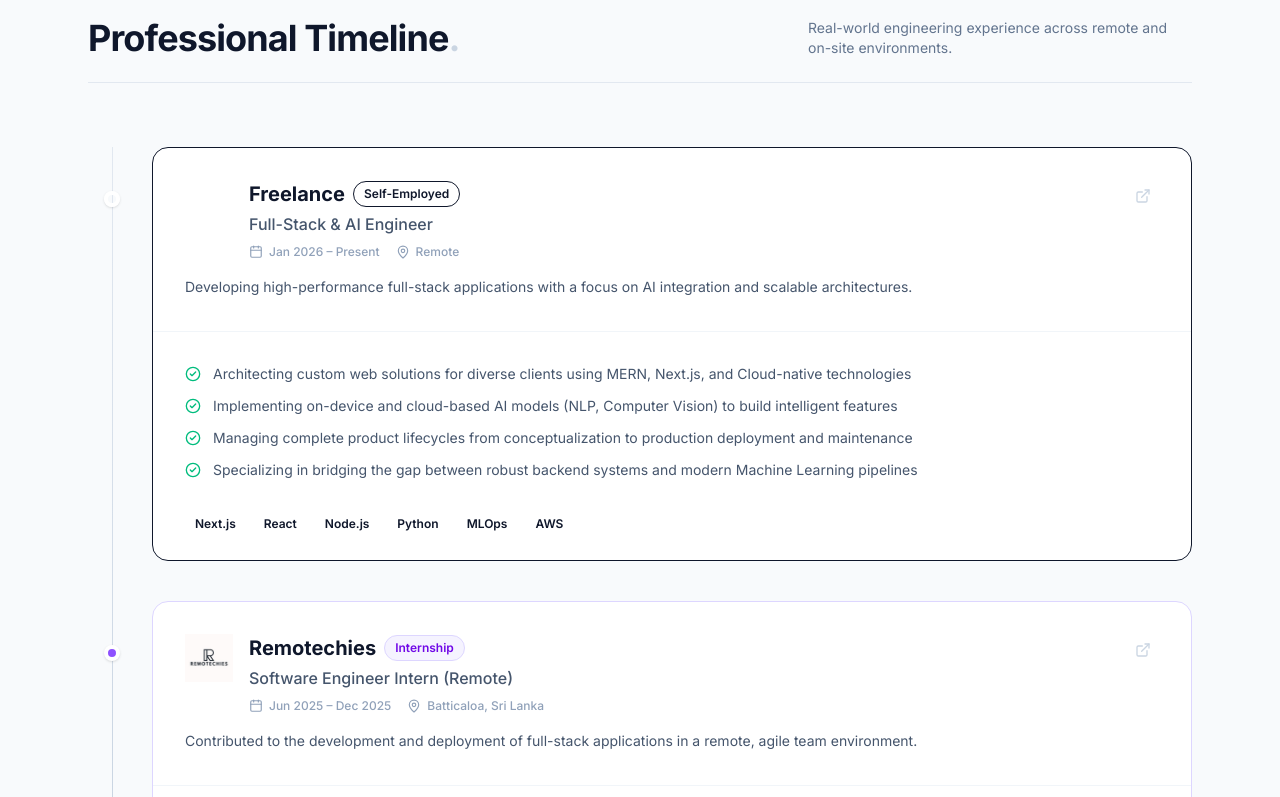
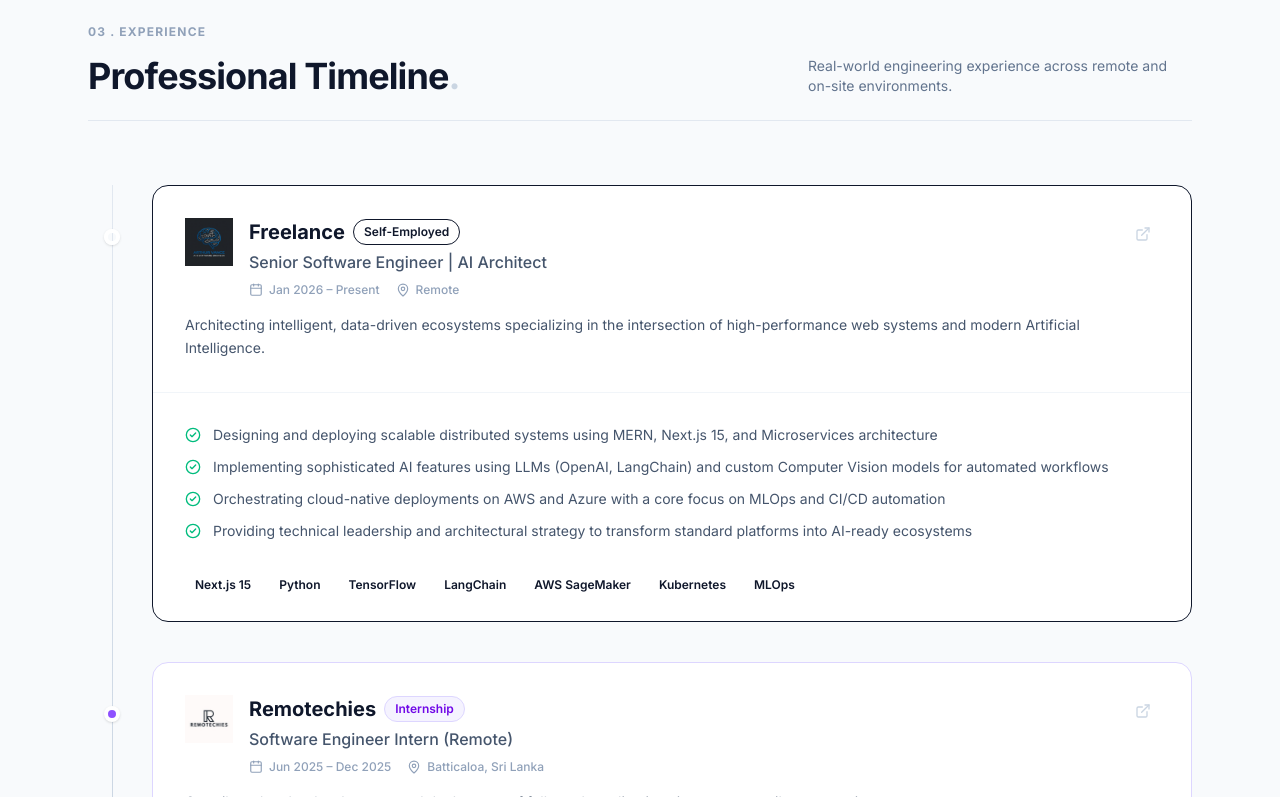
Before and after one commit to Laksopan23/laksopan, a React (Vite) app: page / in a window 1280 px wide. Shown: the part 2768-3565 px from the top of the page. Built offline with nearby package versions, Linux system fonts and the light colour scheme; no server answers.

Commit message:
Identity: Finalized Senior AI Architect role and expanded advanced skill matrix

```diff
--- a/src/components/Skills.tsx
+++ b/src/components/Skills.tsx
@@ -105,7 +105,8 @@ function SkillBar({ name, level, barColor, delay }: { name: string; level: numbe
 const extraSkills = [
   'PHP', 'Laravel', 'Bootstrap', 'Hostinger', 'Java', 'Kotlin', 'C / C++',
   'SBERT', 'Prisma', 'JWT', 'Socket.io', 'Redis', 'GraphQL', 'Nginx',
-  'Linux', 'Figma', 'Postman', 'Jest',
+  'Linux', 'Figma', 'Postman', 'Jest', 'TensorFlow', 'PyTorch', 'LangChain',
+  'OpenCV', 'Scikit-learn', 'Kubernetes', 'CI/CD', 'Terraform', 'GCP'
 ];
 
 export default function Skills() {
--- a/src/data/portfolio.ts
+++ b/src/data/portfolio.ts
@@ -1,5 +1,6 @@
 import remotechiesLogo from '../assets/companies/remotechies.png';
 import dgatewayinLogo from '../assets/companies/dgatewayin.png';
+import freelanceLogo from '../assets/companies/freelance.png';
 import { Project, Experience } from '../types';
 
 export const navLinks = [
@@ -13,21 +14,21 @@ export const navLinks = [
 export const experiences: Experience[] = [
   {
     company: 'Freelance',
-    role: 'Full-Stack & AI Engineer',
+    role: 'Senior Software Engineer | AI Architect',
     period: 'Jan 2026 – Present',
     location: 'Remote',
     type: 'Self-Employed',
     color: 'emerald',
-    logo: '',
+    logo: freelanceLogo,
     description:
-      'Developing high-performance full-stack applications with a focus on AI integration and scalable architectures.',
+      'Architecting intelligent, data-driven ecosystems specializing in the intersection of high-performance web systems and modern Artificial Intelligence.',
     highlights: [
-      'Architecting custom web solutions for diverse clients using MERN, Next.js, and Cloud-native technologies',
-      'Implementing on-device and cloud-based AI models (NLP, Computer Vision) to build intelligent features',
-      'Managing complete product lifecycles from conceptualization to production deployment and maintenance',
-      'Specializing in bridging the gap between robust backend systems and modern Machine Learning pipelines',
+      'Designing and deploying scalable distributed systems using MERN, Next.js 15, and Microservices architecture',
+      'Implementing sophisticated AI features using LLMs (OpenAI, LangChain) and custom Computer Vision models for automated workflows',
+      'Orchestrating cloud-native deployments on AWS and Azure with a core focus on MLOps and CI/CD automation',
+      'Providing technical leadership and architectural strategy to transform standard platforms into AI-ready ecosystems',
     ],
-    tags: ['Next.js', 'React', 'Node.js', 'Python', 'MLOps', 'AWS'],
+    tags: ['Next.js 15', 'Python', 'TensorFlow', 'LangChain', 'AWS SageMaker', 'Kubernetes', 'MLOps'],
   },
   {
     company: 'Remotechies',
```
Also changed, not shown: src/assets/companies/freelance.png (added).
